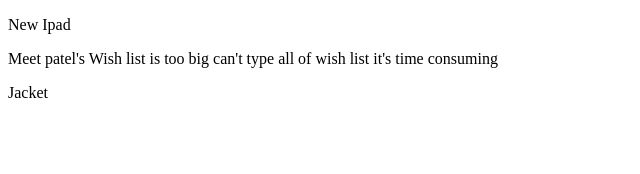
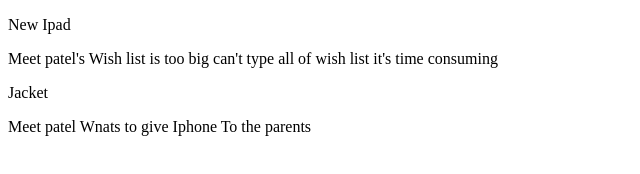
Before and after one commit to ferminpe/assignment, a plain HTML site: page index.html in a window 1280 px wide. Shown: the whole page, without its empty margins (0-640 px from the left). Drawn offline with Linux system fonts and the light colour scheme.

Commit message:
last commit form Meet patel

```diff
--- a/index.html
+++ b/index.html
@@ -9,5 +9,6 @@
     <p>New Ipad</p>
     <p>Meet patel's Wish list is too big can't type all of wish list it's time consuming</p>
     <p>Jacket</p>
+    <p> Meet patel Wnats to give Iphone To the parents</p>
 </body>
 </html>
```
